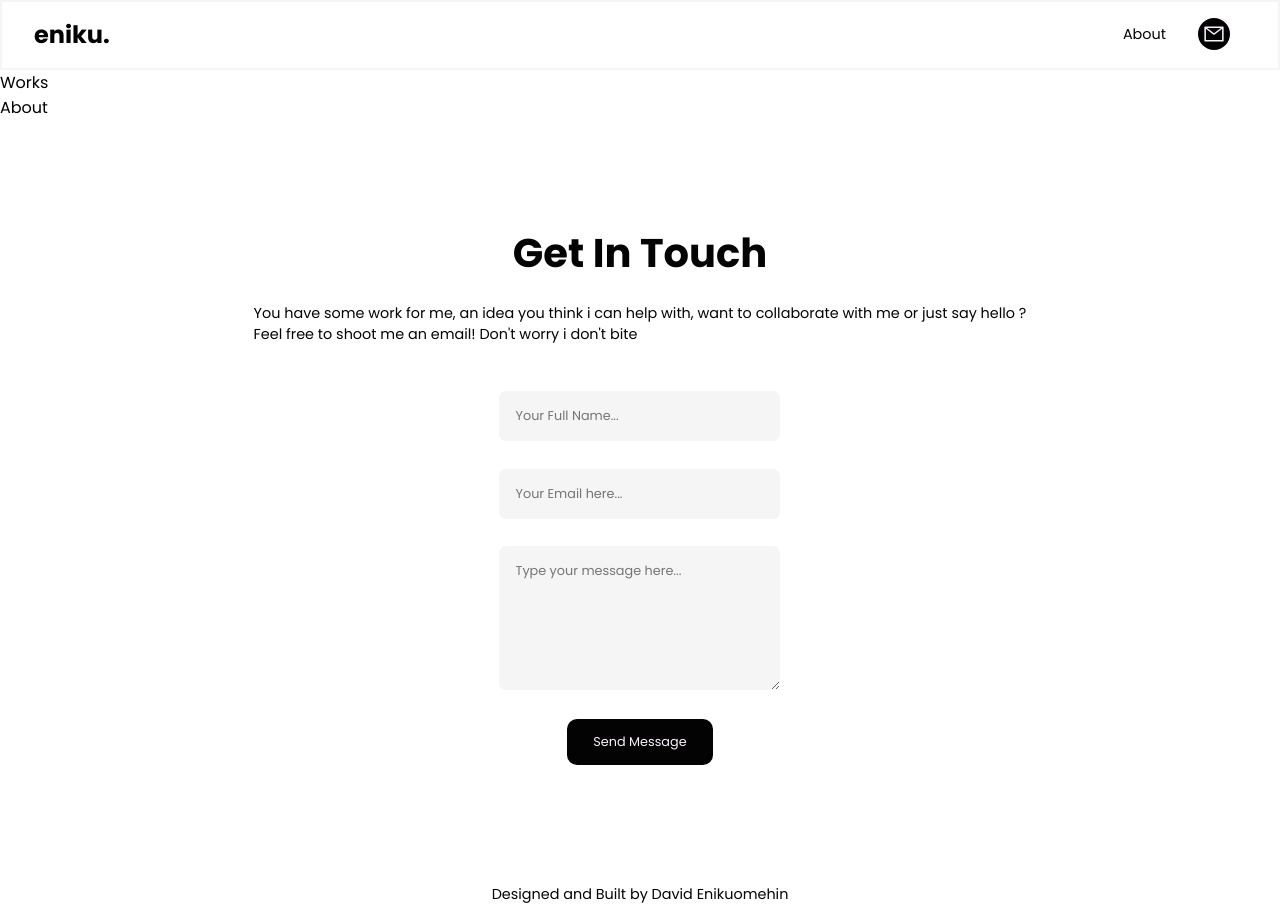
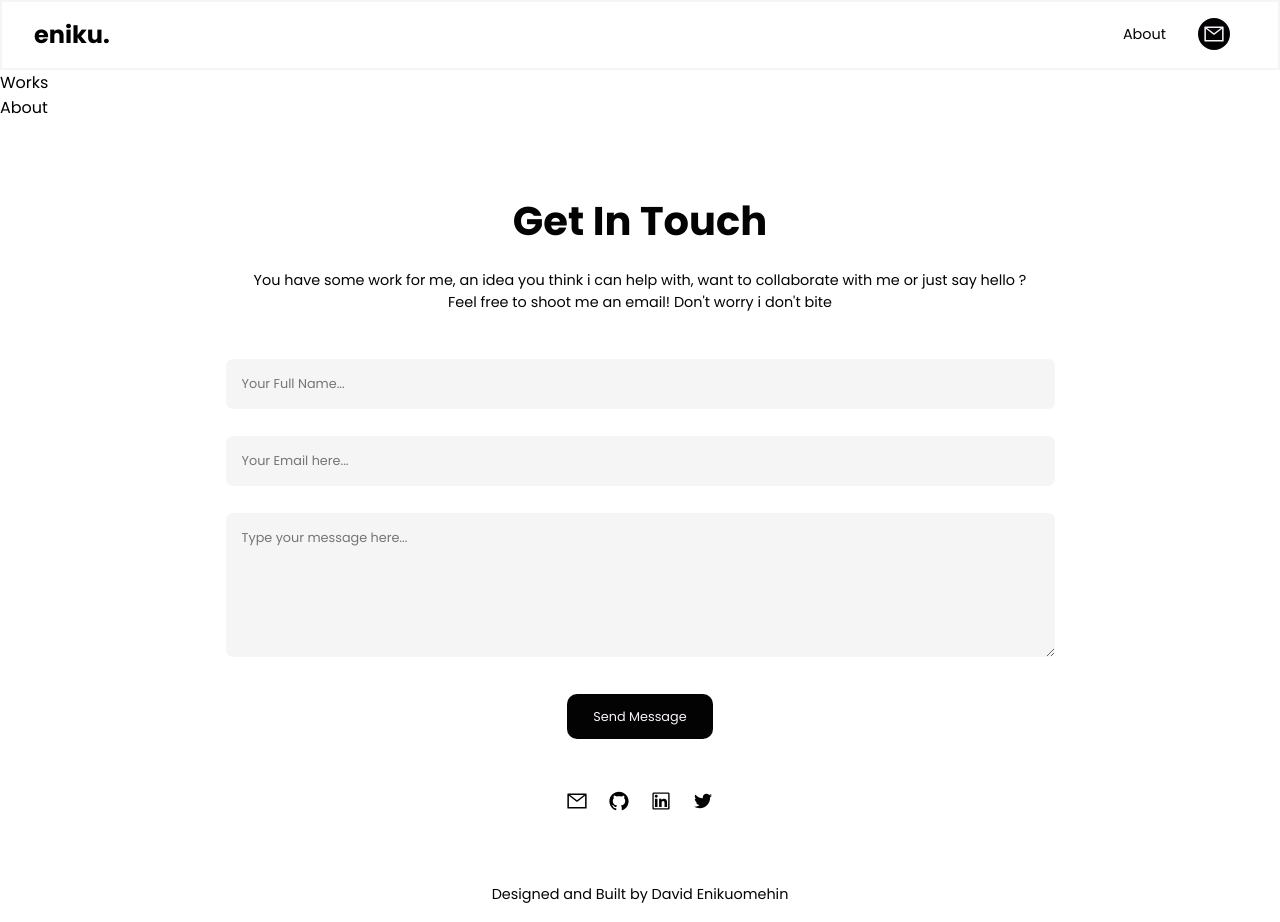
Before and after one commit to eniiku/enikudavid.me, a React (Vite) app: page / in a window 1280 px wide. Built offline with nearby package versions, Linux system fonts and the light colour scheme.

Commit message:
feat: add navigation icons to contact page

```diff
--- a/src/components/Navbar/Navbar.tsx
+++ b/src/components/Navbar/Navbar.tsx
@@ -1,6 +1,10 @@
 import { useState } from 'react';
-import { AiOutlineMail } from 'react-icons/ai';
-import { FaGithub, FaLinkedin, FaTwitter } from 'react-icons/fa';
+import {
+  AiOutlineGithub,
+  AiOutlineLinkedin,
+  AiOutlineMail,
+  AiOutlineTwitter,
+} from 'react-icons/ai';
 import { HiMenuAlt4, HiX } from 'react-icons/hi';
 import './Navbar.scss';
 
@@ -45,14 +49,14 @@ const Navbar = () => {
               ))}
             </ul>
             <div>
-              <a href="https://github.com/tekyuma">
-                <FaGithub />
+              <a href="https://github.com/eniiku">
+                <AiOutlineGithub />
               </a>
               <a href="https://linkedin.com/davidenikuomehin">
-                <FaLinkedin />
+                <AiOutlineLinkedin />
               </a>
               <a href="https://twitter.com/eniku">
-                <FaTwitter />
+                <AiOutlineTwitter />
               </a>
             </div>
           </section>
--- a/src/container/Contact/Contact.scss
+++ b/src/container/Contact/Contact.scss
@@ -7,7 +7,7 @@
   justify-items: center;
   align-content: center;
 
-  div {
+  main {
     display: flex;
     justify-content: center;
     align-items: center;
@@ -15,10 +15,26 @@
 
     p {
       margin-bottom: 2rem;
+      text-align: center;
 
       span {
         display: block;
       }
     }
   }
+
+  .app__contact--icons {
+    margin-top: 2rem;
+    margin-bottom: -1.4rem;
+
+    a {
+      color: var(--black-color);
+      padding: 10px;
+
+      svg {
+        width: 22px;
+        height: 22px;
+      }
+    }
+  }
 }
--- a/src/container/Contact/Contact.tsx
+++ b/src/container/Contact/Contact.tsx
@@ -1,10 +1,16 @@
+import {
+  AiOutlineGithub,
+  AiOutlineLinkedin,
+  AiOutlineMail,
+  AiOutlineTwitter,
+} from 'react-icons/ai';
 import { Form } from '../../components';
 import './Contact.scss';
 
 const Contact = () => (
   <section id="contact" className="app--wrapper app__contact">
     <h1 className="head--text">Get In Touch</h1>
-    <div>
+    <main>
       <p className="p--text">
         <span>
           You have some work for me, an idea you think i can help with, want to
@@ -13,6 +19,20 @@ const Contact = () => (
         Feel free to shoot me an email! Don't worry i don't bite
       </p>
       <Form />
+    </main>
+    <div className="app__contact--icons">
+      <a href="mail:to enikucaches@gmail.com" aria-label="mail">
+        <AiOutlineMail />
+      </a>
+      <a href="https://github.com/eniiku">
+        <AiOutlineGithub />
+      </a>
+      <a href="https://linkedin.com/davidenikuomehin">
+        <AiOutlineLinkedin />
+      </a>
+      <a href="https://twitter.com/eniiku">
+        <AiOutlineTwitter />
+      </a>
     </div>
   </section>
 );
```
